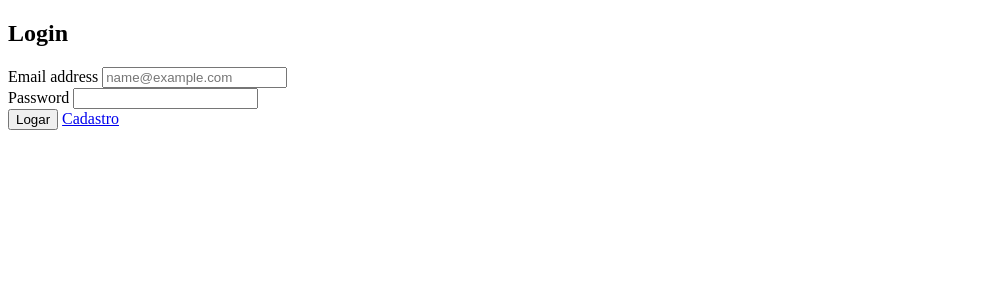
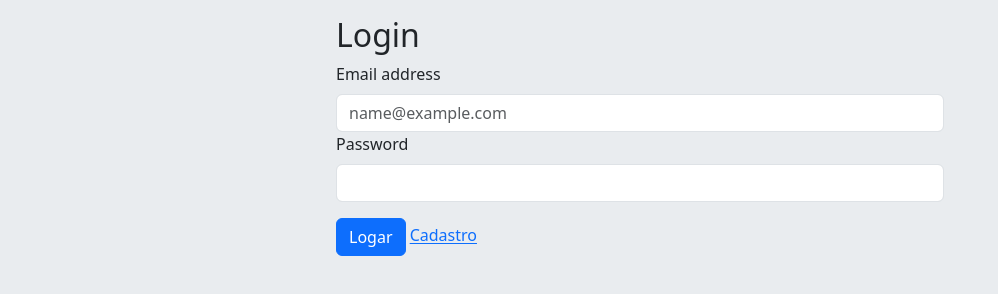
Before and after one commit to Iran-Ferreira/frontend, a website built with webpack: page public/index.html in a window 1280 px wide. Shown: the whole page, without its empty margins (0-998 px from the left). Built offline with nearby package versions, Linux system fonts and the light colour scheme.

Commit message:
fix: css

```diff
--- a/public/index.html
+++ b/public/index.html
@@ -4,21 +4,25 @@
     <meta charset="UTF-8">
     <meta name="viewport" content="width=device-width, initial-scale=1.0">
     <title>Trabalho</title>
-    <link href="https://cdn.jsdelivr.net/npm/bootstrap@5.3.2/dist/css/bootstrap.min.css">
+    <link href="https://cdn.jsdelivr.net/npm/bootstrap@5.3.0/dist/css/bootstrap.min.css" rel="stylesheet"
+integrity="sha384-9ndCyUaIbzAi2FUVXJi0CjmCapSmO7SnpJef0486qhLnuZ2cdeRhO02iuK6FUUVM" crossorigin="anonymous">
+    <link rel="stylesheet" href="https://cdn.jsdelivr.net/npm/bootstrap-icons@1.10.5/font/bootstrap-icons.css">
 </head>
-<body>
-    <div class="container">
+<body class="bg-body-secondary">
+    <div class="container w-50 p-3">
 
         <h2> Login </h2>
-        <form action="">
-            <div class="mb-3">
+        <form action="" class="mb-3">
+            <div>
                 <label for="logarEmail" class="form-label">Email address</label>
                 <input type="email" class="form-control" id="logarEmail" placeholder="name@example.com">
             </div>
-            <label for="logarPassword" class="form-label">Password</label>
-            <input type="password" id="logarPassword" class="form-control">
+            <div>
+                <label for="logarPassword" class="form-label">Password</label>
+                <input type="password" id="logarPassword" class="form-control">
+            </div>
         </form>
-        <button id="logar"> Logar </button>
+        <button class="btn btn-primary" id="logar"> Logar </button>
         <a href="create.html">Cadastro</a>
     </div>
 
@@ -53,6 +57,7 @@
             }
         })
     </script>
-    <script src="https://cdn.jsdelivr.net/npm/bootstrap@5.3.2/dist/js/bootstrap.bundle.min.js"></script>
+    <script src="https://cdn.jsdelivr.net/npm/bootstrap@5.3.0/dist/js/bootstrap.bundle.min.js"
+    integrity="sha384-geWF76RCwLtnZ8qwWowPQNguL3RmwHVBC9FhGdlKrxdiJJigb/j/68SIy3Te4Bkz"crossorigin="anonymous"></script>
 </body>
 </html>
```
Also changed, not shown: public/create.html (+8 -5 lines), public/filmes.html (+1 -1 lines), public/main.js (+4 -3 lines).
